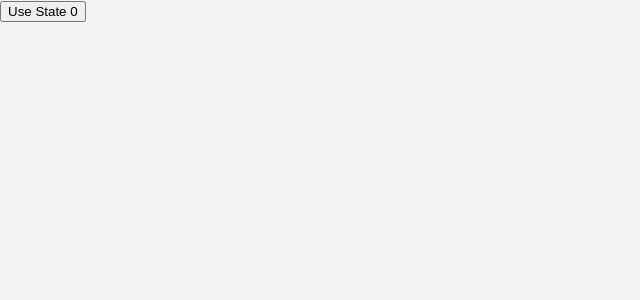
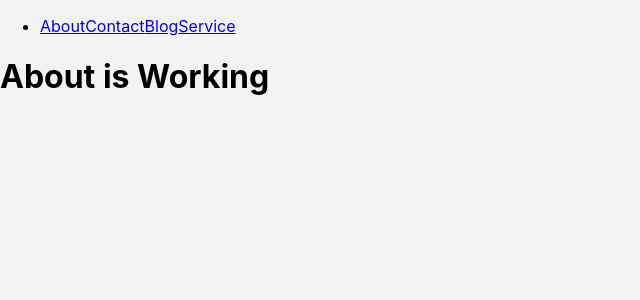
Before and after one commit to subhomoyprojects/thapa_teaching, a React (Create React App) app: page / in a window 1280 px wide. Shown: the top 300 px of the page, without its empty margins (0-640 px from the left). Built offline with nearby package versions, Linux system fonts and the light colour scheme.

Commit message:
add navigation

```diff
--- a/src/App.js
+++ b/src/App.js
@@ -1,10 +1,21 @@
+import { BrowserRouter, Route, Routes } from "react-router-dom";
+import About from "./component/pages/About";
+import Contact from "./component/pages/Contact";
+import Blog from "./component/pages/Blog";
+import Service from "./component/pages/Service";
 import "./App.css";
-import UseEffectHooks from "./component/useEffectHooks/UseEffectHooks";
 
 function App() {
   return (
     <>
-      <UseEffectHooks />
+      <BrowserRouter>
+        <Routes>
+          <Route path="/" element={<About />} />
+          <Route path="contact" element={<Contact />} />
+          <Route path="blog" element={<Blog />} />
+          <Route path="service" element={<Service />} />
+        </Routes>
+      </BrowserRouter>
     </>
   );
 }
--- /dev/null
+++ b/src/component/navigation/Navigation.jsx
@@ -0,0 +1,17 @@
+import React from "react";
+import { Link } from "react-router-dom";
+
+function Navigation(props) {
+  return (
+    <ul>
+      <li>
+        <Link to="/">About</Link>
+        <Link to="/contact">Contact</Link>
+        <Link to="/blog">Blog</Link>
+        <Link to="/service">Service</Link>
+      </li>
+    </ul>
+  );
+}
+
+export default Navigation;
--- /dev/null
+++ b/src/component/pages/About.jsx
@@ -0,0 +1,13 @@
+import React from "react";
+import Navigation from "../navigation/Navigation";
+
+function About(props) {
+  return (
+    <>
+      <Navigation />
+      <h1>About is Working</h1>
+    </>
+  );
+}
+
+export default About;
--- /dev/null
+++ b/src/component/pages/Blog.jsx
@@ -0,0 +1,13 @@
+import React from "react";
+import Navigation from "../navigation/Navigation";
+
+function Blog(props) {
+  return (
+    <>
+      <Navigation />
+      <h1>Blog is working</h1>
+    </>
+  );
+}
+
+export default Blog;
--- /dev/null
+++ b/src/component/pages/Contact.jsx
@@ -0,0 +1,13 @@
+import React from "react";
+import Navigation from "../navigation/Navigation";
+
+function Contact(props) {
+  return (
+    <>
+      <Navigation />
+      <h1>Contact is working</h1>
+    </>
+  );
+}
+
+export default Contact;
--- /dev/null
+++ b/src/component/pages/Service.jsx
@@ -0,0 +1,13 @@
+import React from "react";
+import Navigation from "../navigation/Navigation";
+
+function Service(props) {
+  return (
+    <>
+      <Navigation />
+      <h1>Service is working</h1>
+    </>
+  );
+}
+
+export default Service;
```
